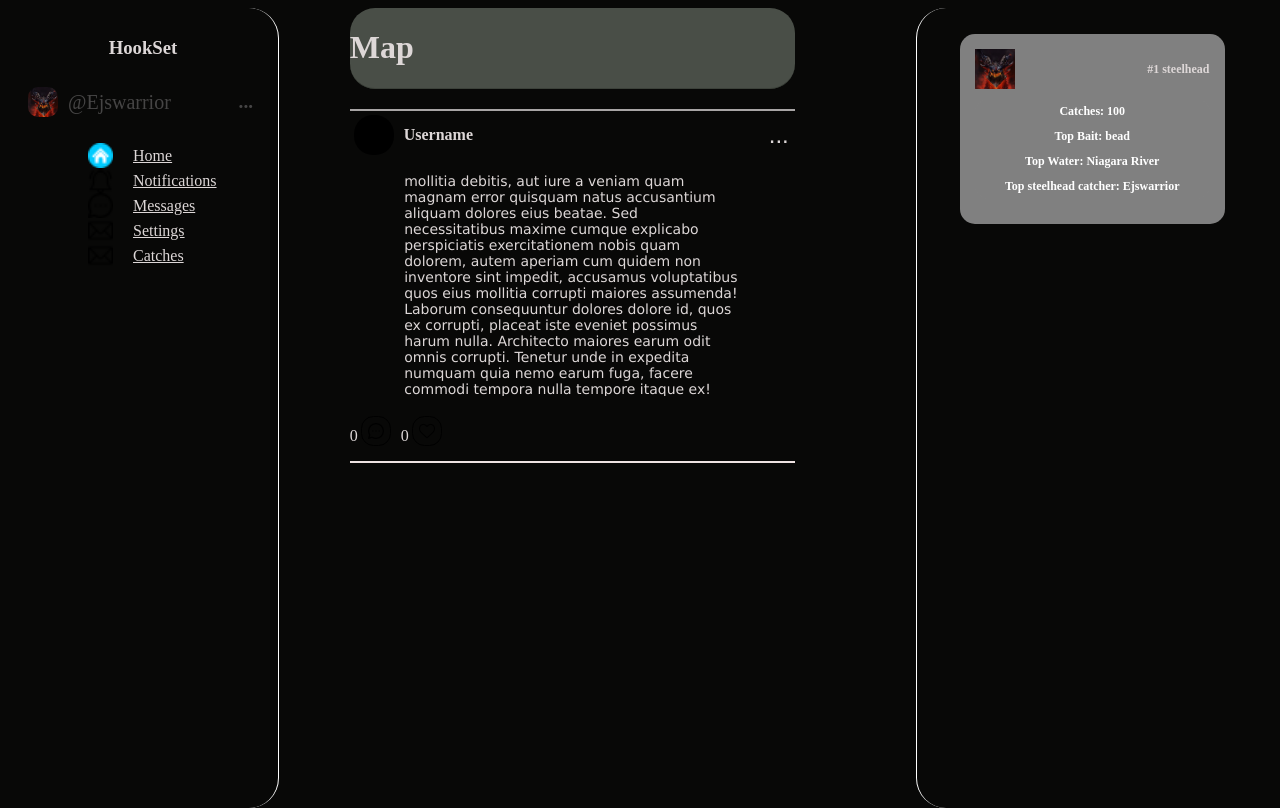
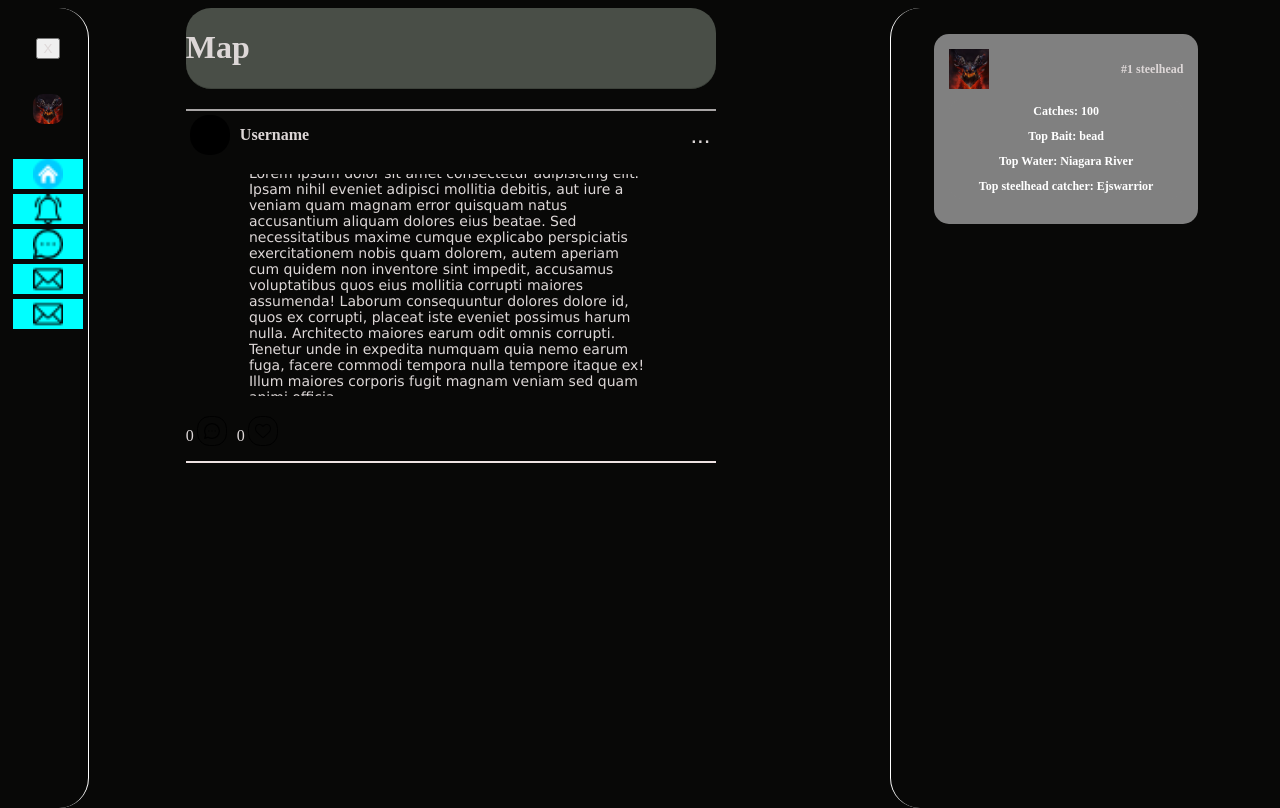
Before and after one commit to Ejswarrior/hookset, a Next.js app: page /home in a window 1280 px wide. Built offline with nearby package versions, Linux system fonts and the light colour scheme.

Commit message:
Added nav bar expanded prop and finished form input

```diff
--- a/app/home/home.module.scss
+++ b/app/home/home.module.scss
@@ -31,5 +31,10 @@
                 color: rgb(221, 215, 215);
             }
         }
+        @media only screen and (max-width: 768px){
+            width: 100%;
+        }
     }
+
+
 }
--- a/components/BasicComponents/Containers/container.module.scss
+++ b/components/BasicComponents/Containers/container.module.scss
@@ -1,8 +1,8 @@
 .containerLeft {
     display: flex;
     flex-direction: column;
-    align-items: flex-end;
-    width: 340px;
+    align-items: center;
+    width: 92px;
     max-height: 100%;
     border-radius: 30px;
     border-right: solid 1px white;
@@ -19,16 +19,39 @@
     .listContainer {
         display: flex;
         flex-direction: column;
-        align-items: flex-end;
+        align-items: center;
         height: 100%;
     }
 
+    .leftHeader {
+        display: flex;
+        align-items: center;
+        justify-content: space-between;
+        width: 100%;
+        margin-bottom: 20px;
+
+        .buttonIcon {
+            width: 20px;
+            height: 20px;
+            font-size: 16px;
+            background-color: transparent;
+        }
+    }
+
+    .headerCollapsed {
+        display: flex;
+        width: 100%;
+        align-items: center;
+        justify-content: center;
+        margin: 20px 0;
+    }
+
+    &.expanded {
+        width: 340px;
+    }
+
     @media only screen and (max-width: 768px){
-        flex-direction: row;
-        align-items: flex-start;
-        justify-content: center;
-        height: 100px;
-        width: 100%;
+        width: 90px;
     }
 }
 
@@ -45,4 +68,9 @@
     padding: 10px;
     border-radius: 30px;
     position: relative;
+
+
+    @media only screen and (max-width: 768px){
+        display: none;
+    }
 }
--- a/components/BasicComponents/Containers/containerLeft.tsx
+++ b/components/BasicComponents/Containers/containerLeft.tsx
@@ -1,3 +1,6 @@
+'use client'
+
+import { useState } from "react"
 import Profile from "../Profile/Profile"
 import styles from './container.module.scss'
 import List from "../List/list"
@@ -14,41 +17,64 @@ export default function ContainerLeft() {
             children: 'Home',
             src: home,
             alt: 'home',
-            href: 'home'
+            href: 'home',
+            expanded: false
         },
         {
             children: 'Notifications',
             src: notification,
             alt: 'Notification Icon',
-            href: '/notifications'
+            href: '/notifications',
+            expanded: false
         },
         {
             children: 'Messages',
             src: messages,
             alt: 'Messages Icon',
-            href: '/messages'
+            href: '/messages',
+            expanded: false
         },
         {
             children: 'Settings',
             src: settings,
             alt: 'Setting Icon',
-            href: '/settings'
+            href: '/settings',
+            expanded: false
         },
         {
             children: 'Catches',
             src: settings,
             alt: 'Setting Icon',
-            href: '/catches'
+            href: '/catches',
+            expanded: false
         }
 
     ]
+
+    const [isExpanded, setIsExpanded] = useState(false);
+
+    const leftContainerStyles = [styles.containerLeft];
+
+    if (isExpanded) leftContainerStyles.push(styles.expanded);
+
     return (
-        <div className={styles.containerLeft}>
+        <div className={leftContainerStyles.join(' ')}>
+            <div className={styles.listContainer}>
 
-            <div className={styles.listContainer}>
-                <h3 className={styles.listTitle}>HookSet</h3>
-                <Profile/>
-                <List data={data}/>
+            {isExpanded &&
+                <div className={styles.leftHeader}>
+                    <h3 className={styles.listTitle}>HookSet</h3>
+                    <button onClick={() => {setIsExpanded(!isExpanded)}} className={styles.buttonIcon}>X</button>
+                </div>
+            }
+
+            {!isExpanded &&
+                <div className={styles.headerCollapsed}>
+                    <button onClick={() => {setIsExpanded(!isExpanded)}} className={styles.buttonIcon}>X</button>
+                </div>
+            }
+                <Profile expanded={isExpanded}/>
+                <List expanded={isExpanded} data={data}/>
             </div>
         </div>
     )
--- a/components/BasicComponents/List/ListItem.tsx
+++ b/components/BasicComponents/List/ListItem.tsx
@@ -8,16 +8,21 @@ export interface ListItemProps {
     src: StaticImageData;
     alt: string;
     children: ReactNode;
+    expanded: boolean;
 }
 
 export default function ListItem(props: ListItemProps) {
 
-    const {href, src, alt, children} = props;
+    const {href, src, alt, children, expanded} = props;
+
+    const listItemStyles = [styles.listStyles]
+
+    if (!expanded) listItemStyles.push(styles.expanded)
 
     return (
-        <Link href={href}><li className={styles.listStyles}>
+        <Link href={href}><li className={listItemStyles.join(' ')}>
                 <Image src={src} alt={alt} width={25} height={25} className={styles.listImage}/>
-                <label className={styles.ListChildren}>{children}</label>
+                <label className={styles.listChildren}>{children}</label>
         </li></Link>
     )
 }
--- a/components/BasicComponents/List/list.module.scss
+++ b/components/BasicComponents/List/list.module.scss
@@ -1,3 +1,4 @@
+
 .listStyles {
     width: 200px;
     height: 50px;
@@ -8,9 +9,7 @@
     align-items: center;
     list-style: none;
 
-    a {
-        text-decoration: none;
-    }
+
     .listImage {
         padding: 0px 20px;
     }
@@ -18,8 +17,27 @@
     .listChildren {
         font-size: 20px;
         font-weight: 500;
-        color: #0D0D0C;
+        color: white;
+        text-decoration: none;
     }
+
+    &.expanded {
+        width: 60px;
+        align-items: center;
+        justify-content: center;
+
+        .listChildren {
+            display: none;
+        }
+
+        .listImage {
+            margin: 0;
+            margin-bottom: 5px;
+            height: 30px;
+            width: 30px;
+            background-color: aqua;
+        }
+}
 
     &:hover {
         background-color: #131312;
@@ -28,13 +46,20 @@
     &:active {
         background-color: #131312;
     }
+
 }
+
 
 .list {
     display: flex;
     flex-direction: column;
     justify-content: center;
-    align-items: flex-end;
+    align-items: center;
     width: 250px;
     padding: 0;
+
+    &.expanded {
+        width: 60px;
+        margin: 0px;
+    }
 }
--- a/components/BasicComponents/List/list.tsx
+++ b/components/BasicComponents/List/list.tsx
@@ -7,14 +7,20 @@ import { ListItemProps } from "./ListItem"
 
 interface ListProps {
     data: ListItemProps[];
+    expanded: boolean;
 }
 
 export default function List(props: ListProps) {
-    const {data} = props
+    const {data, expanded} = props
+
+    const listStyles = [styles.list]
+
+    if (!expanded) listStyles.push(styles.expanded)
+
     return (
-        <ul className={styles.list}>
+        <ul className={listStyles.join(' ')}>
             {data.map((item, index) => {
-                return <ListItem key={index} src={item.src} alt={item.alt} href={item.href}>{item.children}</ListItem>
+                return <ListItem key={index} expanded={expanded} src={item.src} alt={item.alt} href={item.href}>{item.children}</ListItem>
             })}
         </ul>
     )
--- a/components/BasicComponents/Profile/Profile.tsx
+++ b/components/BasicComponents/Profile/Profile.tsx
@@ -2,16 +2,35 @@ import Image from 'next/image';
 import styles from './profile.module.scss';
 import dw from '../../../public/dw.jpg';
 
+interface ProfileProps {
+    expanded: boolean;
+}
+export default function Profile(props: ProfileProps) {
+    const {expanded} = props
 
-export default function Profile() {
+    const profileStyles = [styles.profile]
+
+    if (expanded) profileStyles.push(styles.expanded)
+
+
     return (
-        <div className={styles.profile}>
-            <div className={styles.usernameGroup}>
-                <Image className={styles.profilePic} src={dw} alt='Profile Picture' width={30} height={30}/>
-                <label className={styles.userName}>@Ejswarrior</label>
-            </div>
+        <div className={profileStyles.join(' ')}>
 
-            <div className={styles.settings}>...</div>
+            {expanded &&
+                <div className={styles.usernameGroup}>
+                    <Image className={styles.profilePic} src={dw} alt='Profile Picture' width={30} height={30}/>
+                    <label className={styles.userName}>@Ejswarrior</label>
+                </div>
+            }
+
+
+            {!expanded &&
+                <div className={styles.userExpanded}>
+                    <Image className={styles.profilePic} src={dw} alt='Profile Picture' width={30} height={30}/>
+                </div>
+            }
+
+            {expanded && <div className={styles.settings}>...</div>}
         </div>
     )
 
--- a/components/BasicComponents/Profile/profile.module.scss
+++ b/components/BasicComponents/Profile/profile.module.scss
@@ -2,10 +2,10 @@
     display: flex;
     justify-content: space-between;
     align-items: center;
-    width: 250px;
-    height: 50px;
+    width: 60px;
+    height: 60px;
     border-radius: 125px;
-
+    margin-bottom: 20px;
 
     .usernameGroup {
         display: flex;
@@ -30,6 +30,17 @@
         margin: 0px 10px;
         gap: 15px;
         border-radius: 10px;
+    }
+
+    &.expanded {
+        width: 250px;
+    }
+
+    .userExpanded {
+        display: flex;
+        align-items: center;
+        justify-content: center;
+        width: 60px;
     }
 
     &:hover {
```
Also changed, not shown: components/BasicComponents/PostForm/PostForm.module.scss (+12 -10 lines), components/BasicComponents/PostForm/PostForm.tsx (+5 -7 lines).
